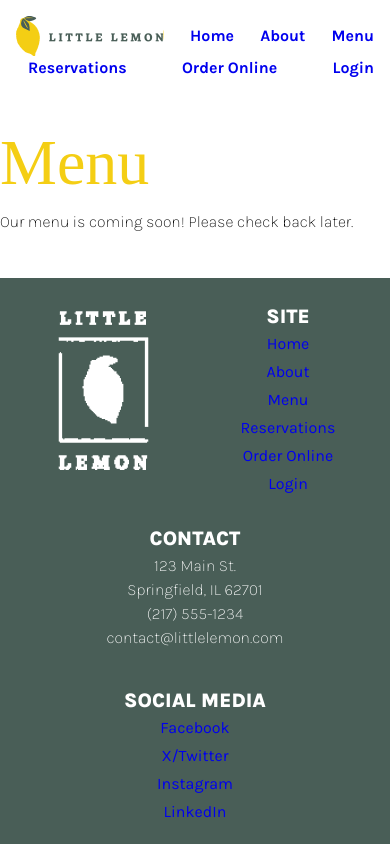
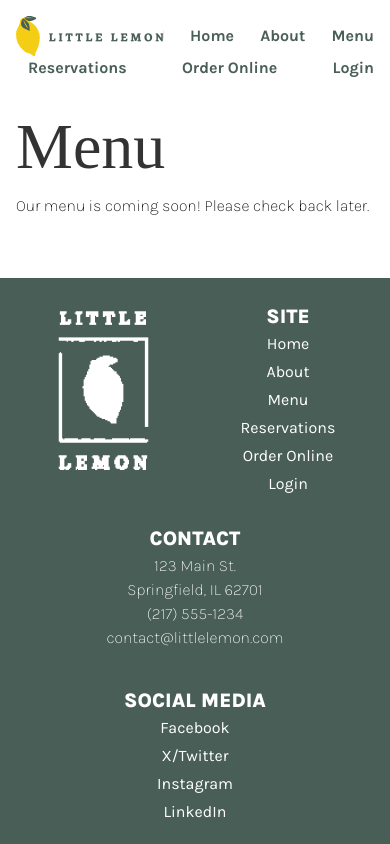
Before and after one commit to dlearningcode/front-end-dev-capstone-little_lemon, a React (Create React App) app: page /menu in a window 390 px wide. Built offline with nearby package versions, Linux system fonts and the light colour scheme; a web font is replaced by a local one.

Commit message:
Update Specials.js and CSS files

```diff
--- a/src/components/Specials.js
+++ b/src/components/Specials.js
@@ -13,7 +13,7 @@ export default function Specials() {
     >
       <div className="wrapper">
         <div className="title-button">
-          <h2 id="this-weeks-specials-section" className="text-primary-2">
+          <h2 id="this-weeks-specials-section">
             This Week's Specials
           </h2>
           <Link to="/menu" className="button button-primary-2">
--- a/src/css/App.css
+++ b/src/css/App.css
@@ -9,6 +9,10 @@
   --highlight-2: #333;
   --white: #fff;
   --black: #000;
+  --nav-link-visited: #c1a103;
+  --footer-link: var(--white);
+  --footer-link-hover: var(--white);
+  --footer-link-visited: var(--primary-2);
   --light-shadow: 0 5px 15px rgba(0, 0, 0, 0.1);
   --dark-shadow: 0 5px 15px rgba(0, 0, 0, 0.2);
   --transition-slow: all 0.5s ease;
@@ -259,26 +263,28 @@ span,
   padding: var(--padding-large) 0;
 }
 
+.text-wrapper {
+  margin: 0 auto;
+  min-width: 20ch;
+  max-width: 65ch;
+  overflow: hidden;
+  padding: var(--padding-large) 0;
+}
+
 @media (max-width: 900px) {
-  .wrapper {
+  .wrapper,
+  .text-wrapper {
     width: 100vw;
     padding: var(--padding-large);
   }
 }
 
 @media (max-width: 617px) {
-  .wrapper {
+  .wrapper,
+  .text-wrapper {
     width: 100vw;
     padding: var(--padding-med);
   }
-}
-
-.text-wrapper {
-  margin: 0 auto;
-  min-width: 20ch;
-  max-width: 65ch;
-  overflow: hidden;
-  padding: var(--padding-large) 0;
 }
 
 .flex-row-stretch {
@@ -316,3 +322,19 @@ form .error-border {
   border: 2px solid var(--secondary-1-warning);
   margin-bottom: 0;
 }
+
+/* Links */
+
+a {
+  color: var(--primary-1);
+  text-decoration: none;
+  transition: var(--transition-reg);
+}
+
+a:hover {
+  text-decoration: underline;
+}
+
+a:visited {
+  color: var(--highlight-2);
+}
--- a/src/css/Footer.css
+++ b/src/css/Footer.css
@@ -52,6 +52,20 @@ footer li {
   margin: 0;
 }
 
+footer a {
+  color: var(--footer-link);
+  text-decoration: none;
+}
+
+footer a:hover {
+  color: var(--footer-link-hover);
+  text-decoration: underline;
+}
+
+footer a:visited {
+  color: var(--footer-link-visited);
+}
+
 @media (max-width: 450px) {
   footer .wrapper {
     justify-content: center;
--- a/src/css/Main.css
+++ b/src/css/Main.css
@@ -3,5 +3,5 @@ main {
 }
 
 main h1, main h2 {
-    color: var(--primary-2);
+    color: var(--highlight-2);
 }
--- a/src/css/ReservationForm.css
+++ b/src/css/ReservationForm.css
@@ -51,3 +51,15 @@
     border: 2px solid var(--secondary-1-warning);
     margin-bottom: 0;
 }
+
+@media (max-width: 480px) {
+    .reservation-form {
+        width: 100vw;
+        padding: 0;
+    }
+
+    .reservation-form fieldset {
+        border: none;
+        padding: 0 var(--padding-med) var(--padding-large);
+    }
+}
--- a/src/pages/Reservations.js
+++ b/src/pages/Reservations.js
@@ -9,15 +9,14 @@ export default function Reservations({
 }) {
   return (
     <>
-      <section
-        aria-labelledby="reserve-table-page"
-        className="reservations text-wrapper"
-      >
-        <h1 id="reserve-table-page">Reserve Your Table</h1>
-        <p>
-          We can't wait to have you over! Please fill out the form below to
-          reserve your table.
-        </p>
+      <section aria-labelledby="reserve-table-page">
+        <div className="reservations text-wrapper">
+          <h1 id="reserve-table-page">Reserve Your Table</h1>
+          <p>
+            We can't wait to have you over! Please fill out the form below to
+            reserve your table.
+          </p>
+        </div>
         <ReservationForm
           availableTimes={availableTimes}
           fetchTimes={fetchTimes}
```
Lines whose indentation alone changed are shown as unchanged.
